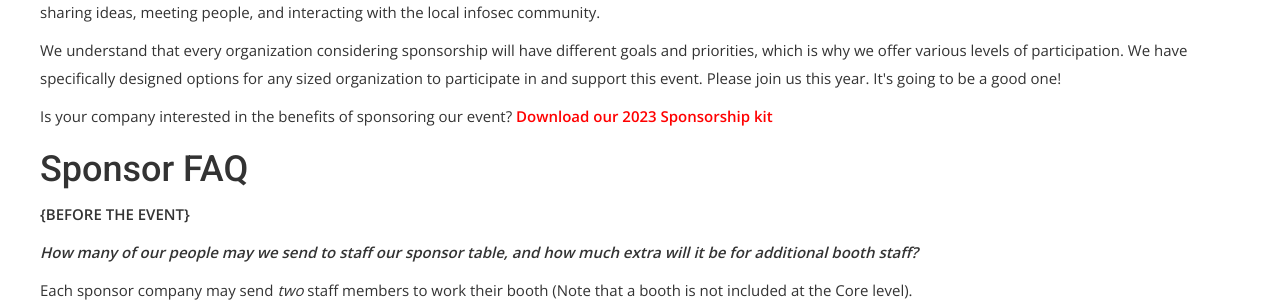
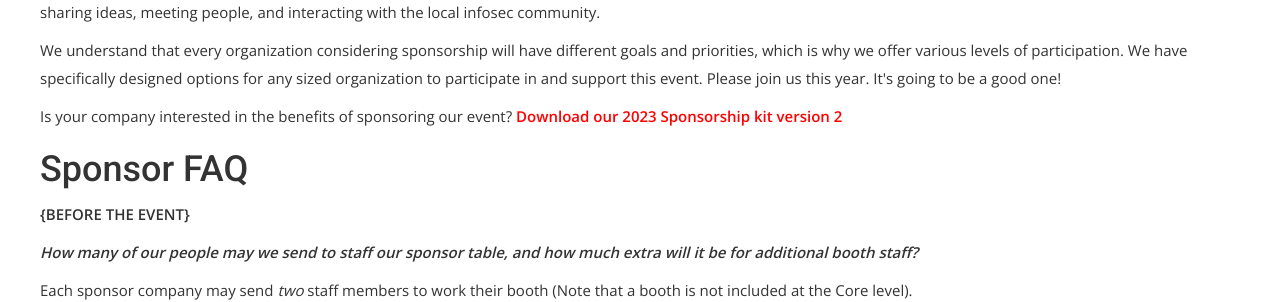
Before and after one commit to bsidesaustin/test, a Jekyll site: the page built from sponsor.html, in a window 1280 px wide and 900 px high, scrolled down 501 px. Shown: the part 154-456 px from the top of the window. Built offline with Jekyll 4.4.1, drawn with Linux system fonts in a browser that asks for light colours; nearby versions of some CDN libraries; some web fonts are replaced.

Commit message:
Update sponsor.html
updated sponsor document

```diff
--- a/sponsor.html
+++ b/sponsor.html
@@ -25,7 +25,7 @@ permalink: /sponsor/
 <p>Sponsors for BSides Austin have direct access to those conversations. Rather than just setting up sponsor tables and handing out swag, we hope you will also be an active participant in our conference. We need your money to make this event happen; that's no secret! But we also want our sponsors to come and be a part of the conference—sharing ideas, meeting people, and interacting with the local infosec community.</p>
 <p>We understand that every organization considering sponsorship will have different goals and priorities, which is why we offer various levels of participation. We have specifically designed options for any sized organization to participate in and support this event. Please join us this year. It's going to be a good one!</p>
 <p>Is your company interested in the benefits of sponsoring our event? <strong>
- <a href="https://www.dropbox.com/s/qu50sv5wpq35yxf/BSidesAustin2023_SponsorshipKit_v1.pdf?dl=1" target="_blank">Download our 2023 Sponsorship kit</a>
+ <a href="https://www.dropbox.com/s/wcvbrvea7pgil97/BSidesAustin2023_SponsorshipKit_v2.pdf?dl=1" target="_blank">Download our 2023 Sponsorship kit version 2</a>
   </strong>
   </p>
 <h1>Sponsor FAQ</h1>
```
